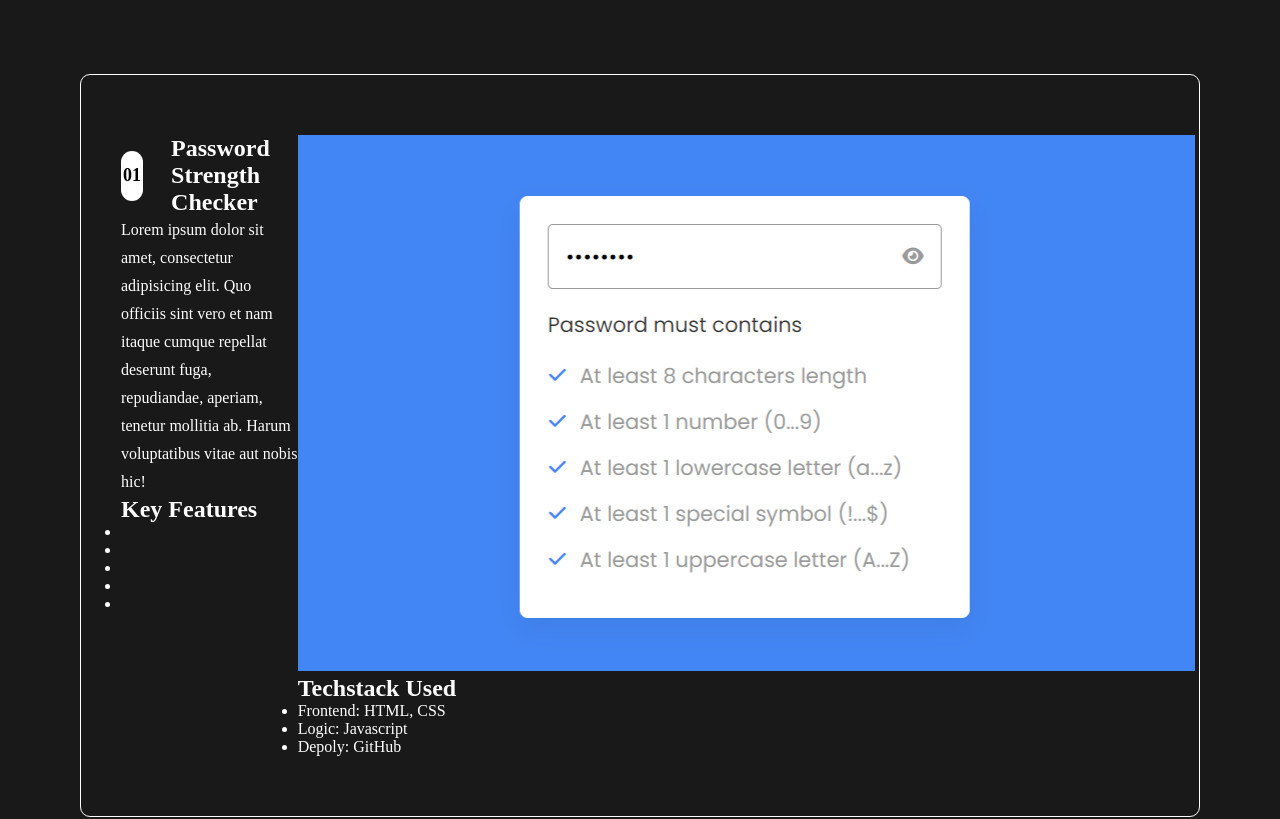
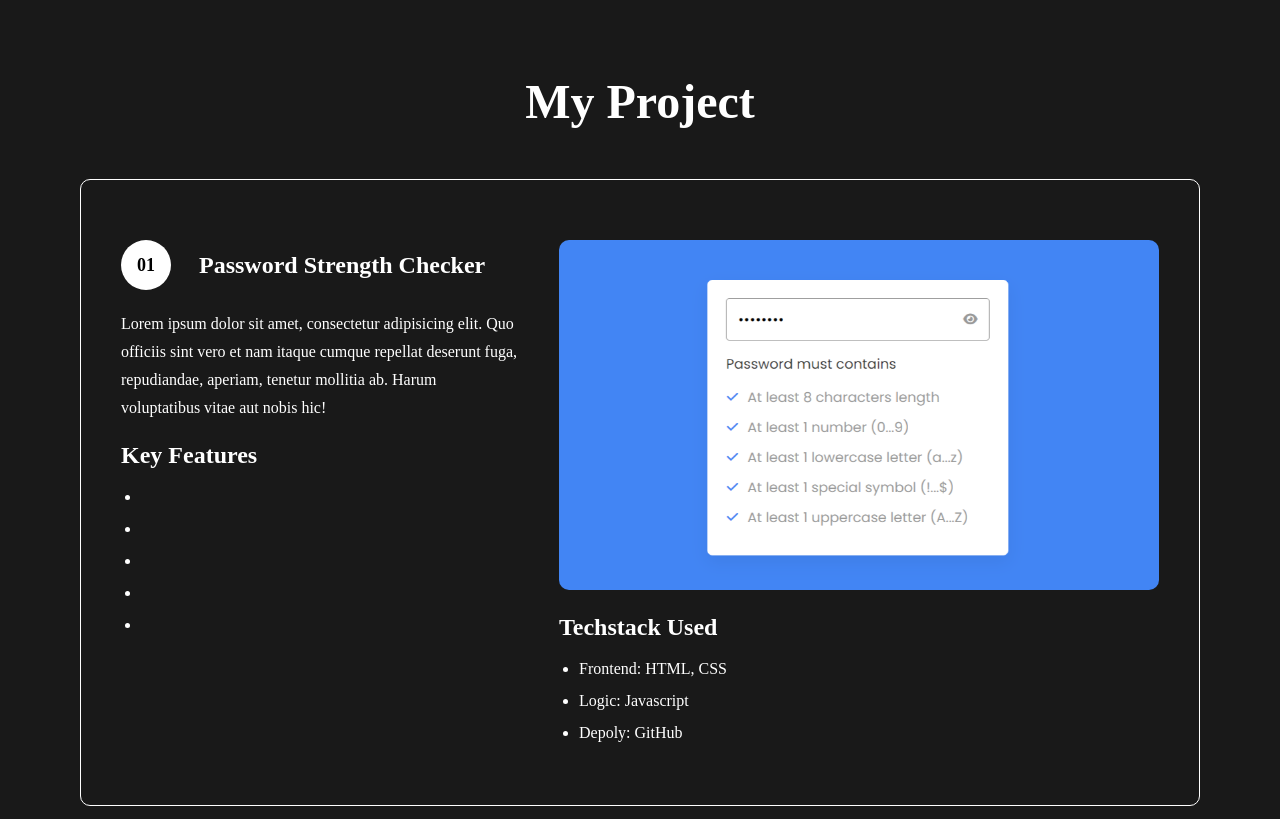
Before and after one commit to prabhat2027/Portfolio, a plain HTML site: page index.html in a window 1280 px wide. Shown: the part 3020-3839 px from the top of the page. Drawn offline with Linux system fonts and the light colour scheme.

Commit message:
project section done

```diff
--- a/index.html
+++ b/index.html
@@ -113,6 +113,8 @@
 <!-- Project Section -->
 
     <section class="project_section">
+        <h2>My Project</h2>
+
         <div class="project_card">
 
             <div class="left">
@@ -128,7 +130,6 @@
                     <p>
                         Lorem ipsum dolor sit amet, consectetur adipisicing elit. Quo officiis sint vero et nam itaque cumque repellat deserunt fuga, repudiandae, aperiam, tenetur mollitia ab. Harum voluptatibus vitae aut nobis hic!
                     </p>
-
                 </div>
 
                 <div class="key_features">
@@ -146,7 +147,7 @@
 
             <div class="right">
                 <div class="image_container">
-                    <img src="./images/project_img.png" alt="Password Strength Checker">
+                    <img src="./images/project_img.png" alt="Password Strength Checker" style="width: 600px;height: 350px;">
                 </div>
 
                 <div class="technology_used">
--- a/style.css
+++ b/style.css
@@ -213,11 +213,17 @@ display: flex;
     background-color: var(--bg-secondary);
     padding: 110px 80px;
 
+    h2 {
+        margin-bottom: 50px;
+        text-align: center;
+    }
+
     .project_card {
         padding: 60px 40px;
         border: 1px solid var(--light);
         border-radius: 10px;
         display: flex;
+        gap: 40px;
 
         .left {
             .project_overview {
@@ -240,22 +246,45 @@ display: flex;
                     }
                 }
                 p {
-
+                    margin-top: 20px;
                 }
+                margin-bottom: 20px;
             }
 
             .key_features {
-
+                h3 {
+                    margin-bottom: 16px;
+                }
+                ul {
+                    padding-left: 20px;
+                    li {
+                        margin-top: 8px;
+                        line-height: 24px;
+                    }
+                }
             }
         }
 
         .right {
             .image_container {
-
+                img {
+                    border-radius: 10px;
+                }
             }
 
             .technology_used {
+                margin-top: 20px;
 
+                h3 {
+                    margin-bottom: 16px;
+                }
+                ul {
+                    padding-left: 20px;
+                    li {
+                        margin-top: 8px;
+                        line-height: 24px;
+                    }
+                }
             }
         }
     }
```
